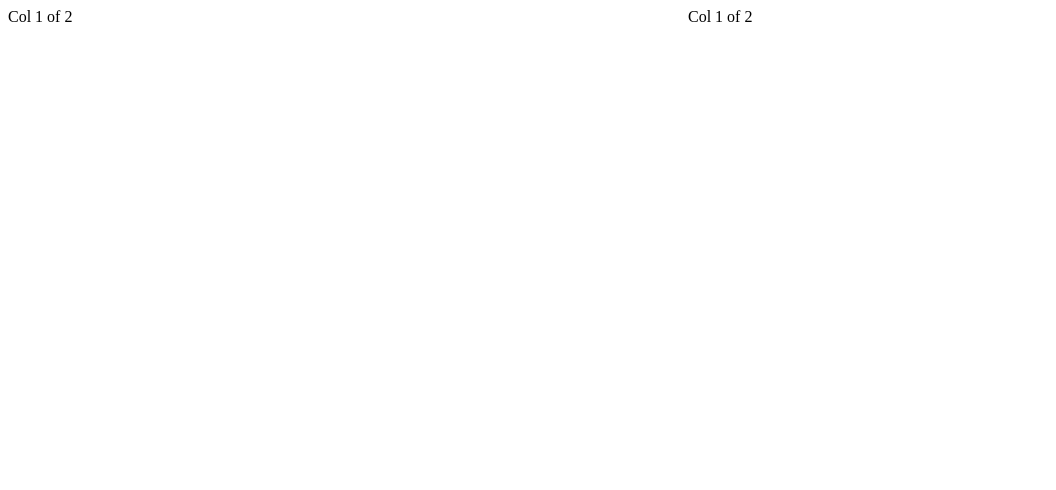
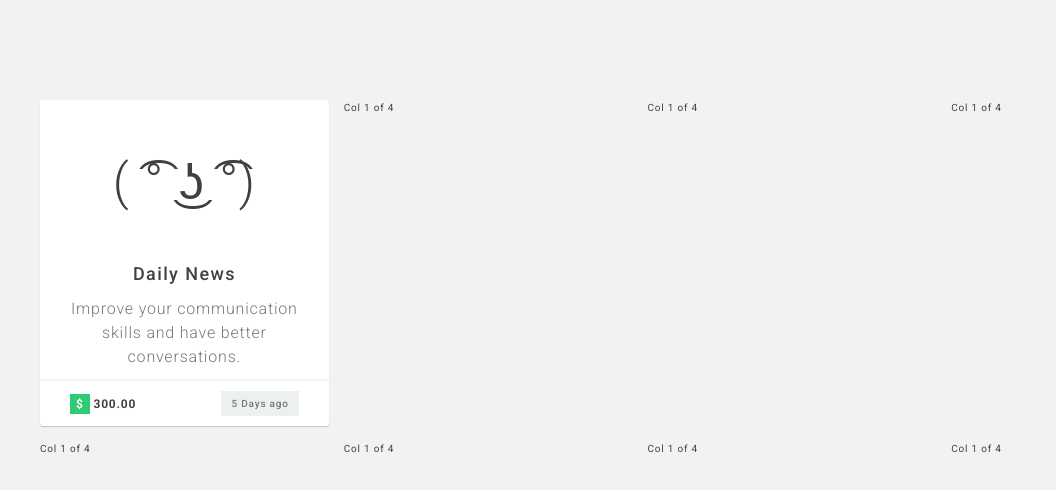
Before and after one commit to kkbjjtllavora/e-commerce, a React (Create React App) app: page / in a window 1280 px wide. Shown: the top 490 px of the page, without its empty margins (0-1056 px from the left). Built offline with nearby package versions, Linux system fonts and the light colour scheme.

Commit message:
setup base files

```diff
--- a/public/index.html
+++ b/public/index.html
@@ -24,6 +24,29 @@
       work correctly both with client-side routing and a non-root public URL.
       Learn how to configure a non-root public URL by running `npm run build`.
     -->
+    <link rel="preconnect" href="https://fonts.gstatic.com">
+<link href="https://fonts.googleapis.com/css2?family=Roboto:wght@300;400;500;700&display=swap" rel="stylesheet">
+    <style>
+      * {
+        margin: 0;
+        padding: 0;
+        box-sizing: inherit;
+      }
+
+      html {
+        font-size: 62.5%;
+      }
+
+      body {
+        font-family: 'Roboto', sans-serif;
+        box-sizing: border-box;
+        letter-spacing: 0.8px;
+        font-weight: 400;
+        line-height: 1.5;
+        color: #404040;
+      }
+    </style>
+
     <title>React App</title>
   </head>
   <body>
--- a/src/App.js
+++ b/src/App.js
@@ -1,18 +1,138 @@
 import { createUseStyles } from 'react-jss';
-import Grid, { GRID_ROW, COL_1_OF_2, COL_1_OF_3 } from './components/layout/Grid';
+import Grid, { GRID_ROW, COL_1_OF_4 } from './components/layout/Grid';
+import { GREY_B, BLACK_A, PURE_WHITE, GREY_E, GREEN_A, GREY_C, GREY_D } from './constants/colors';
+import { DEFAULT_FONT_SIZE } from './constants/styles';
 
 const useStyles = createUseStyles({
+  mainContainer: {
+    backgroundColor: GREY_B,
+    height: '100vh',
+    width: '100%',
+    padding: '10rem 0',
+  },
 
+  borderBox: {
+    backgroundColor: PURE_WHITE,
+    borderRadius: '3px',
+    boxShadow: 'rgba(0, 0, 0, 0.2) 0px 1px 1px',
+  },
+
+  borderBoxLink: {
+    width: '100%',
+    height: '100%',
+    display: 'block',
+    textDecoration: 'none',
+  },
+
+  thumbnailMain: {
+    padding: '0 2rem',
+    borderBottom: '2px solid rgb(242, 242, 242)',
+  },
+
+  thumbnailSub: {
+    padding: '1rem 3rem',
+    display: 'flex',
+    justifyContent: 'space-between',
+    alignItems: 'center',
+  },
+
+  thumbnailImg: {
+    width: '100%',
+    display: 'inline-block',
+    fontSize: '5rem',
+    textAlign: 'center',
+    color: BLACK_A,
+    margin: '4.5rem 0 4rem',
+    fontWeight: '300',
+  },
+
+  thumbnailTitle: {
+    fontSize: '1.8rem',
+    textAlign: 'center',
+    color: BLACK_A,
+    fontWeight: '500',
+    marginBottom: '1rem',
+    letterSpacing: '1.4px',
+  },
+
+  thumbnailDescription: {
+    color: GREY_E,
+    fontSize: DEFAULT_FONT_SIZE,
+    textAlign: 'center',
+    fontWeight: '300',
+    display: 'inline-block',
+    marginBottom: '1rem',
+  },
+
+  priceContainer: {
+    color: BLACK_A,
+    fontWeight: 600,
+    fontSize: '1.2rem',
+  },
+
+  dateContainer: {
+    color: GREY_E,
+    fontWeight: '500',
+    backgroundColor: GREY_C,
+    padding: '.5rem 1rem',
+  },
+
+  badge: {
+    fontWeight: '600',
+    color: PURE_WHITE,
+    backgroundColor: GREEN_A,
+    padding: '.3rem .6rem',
+  },
 });
 
 function App() {
   const classes = useStyles();
 
   return (
-    <Grid variety={GRID_ROW}>
-      <Grid variety={COL_1_OF_2}>Col 1 of 2</Grid>
-      <Grid variety={COL_1_OF_2}>Col 1 of 2</Grid>
-    </Grid>
+    <div className={classes.mainContainer}>
+      <Grid variety={GRID_ROW}>
+        <Grid variety={COL_1_OF_4}>
+          <div className={classes.borderBox}>
+            <a href="#" className={classes.borderBoxLink}>
+              <article>
+                <div className={classes.thumbnailMain}>
+                  <div className={classes.thumbnailImg}>
+                    ( ͡° ͜ʖ ͡°)
+                  </div>
+                  <h4 className={classes.thumbnailTitle}>
+                    Daily News
+                  </h4>
+                  <p className={classes.thumbnailDescription}>
+                    Improve your communication skills and have better conversations.
+                  </p>
+                </div>
+
+                <div className={classes.thumbnailSub}>
+                  <div className={classes.priceContainer}>
+                    <span className={classes.badge}>$</span>{" "}
+                    300.00
+                  </div>
+
+                  <div className={classes.dateContainer}>
+                    5 Days ago
+                  </div>
+                </div>
+              </article>
+            </a>
+          </div>
+        </Grid>
+        <Grid variety={COL_1_OF_4}>Col 1 of 4</Grid>
+        <Grid variety={COL_1_OF_4}>Col 1 of 4</Grid>
+        <Grid variety={COL_1_OF_4}>Col 1 of 4</Grid>
+      </Grid>
+
+      <Grid variety={GRID_ROW}>
+        <Grid variety={COL_1_OF_4}>Col 1 of 4</Grid>
+        <Grid variety={COL_1_OF_4}>Col 1 of 4</Grid>
+        <Grid variety={COL_1_OF_4}>Col 1 of 4</Grid>
+        <Grid variety={COL_1_OF_4}>Col 1 of 4</Grid>
+      </Grid>
+    </div>
   );
 }
 
--- /dev/null
+++ b/src/constants/colors.js
@@ -0,0 +1,42 @@
+export const PURE_WHITE = '#fff';
+export const PURE_BLACK = '#000';
+
+export const BLACK_A = '#404040';
+
+export const GREY_A = '#f9f9f9';
+export const GREY_B = '#f2f2f2';
+export const GREY_C = '#ecf0f1';
+export const GREY_D = '#b8b8b8';
+export const GREY_E = '#787878';
+
+export const BLUE_A = '#3498db';
+export const BLUE_B = '#2980b9';
+export const BLUE_C = '#2f93d6';
+export const BLUE_D = '#99d3f9';
+
+export const DARK_BLUE_A = '#34495e';
+export const DARK_BLUE_B = '#2c3e50';
+
+export const RED_A = '#e74c3c';
+export const RED_B = '#c0392b';
+
+export const YELLOW_A = '#f1c40f';
+
+export const ORANGE_A = '#f39c12';
+export const ORANGE_B = '#e67e22';
+export const ORANGE_C = '#d35400';
+
+export const GREEN_A = '#2ecc71';
+export const GREEN_B = '#27ae60';
+
+export const BROWN_A = '#a67b51';
+export const BROWN_B = '#613b16';
+
+// PUBLIC PAGE SPECIFIC COLORS
+export const PURE_WHITE_RGB = '255, 255, 255';
+export const PURE_BLACK_RGB = '0, 0, 0';
+
+export const BLUE_A_RGB     = '52, 152, 219';
+export const BLUE_B_RGB     = '41, 128, 185';
+
+export const GREY_C_RGB     = '236, 240, 241';
--- a/src/constants/styles.js
+++ b/src/constants/styles.js
@@ -1,9 +1,9 @@
 export const DEFAULT_FONT_SIZE = '1.6rem';
 
 // GRID SIZES
-export const MAX_WIDTH           = '105rem';
-export const GUTTER_VERTICAL     = '4rem';
-export const GUTTER_HORIZONTAL   = '6rem';
+export const MAX_WIDTH           = '120rem';
+export const GUTTER_VERTICAL     = '1.5rem';
+export const GUTTER_HORIZONTAL   = '1.5rem';
 
 export const U_ALIGN_CENTER         = 'center';
 export const U_MARGIN_BOTTOM_SMALL  = '1.5rem';
```
Also changed, not shown: 1 other file (tests, documents, lock files or other folders).
